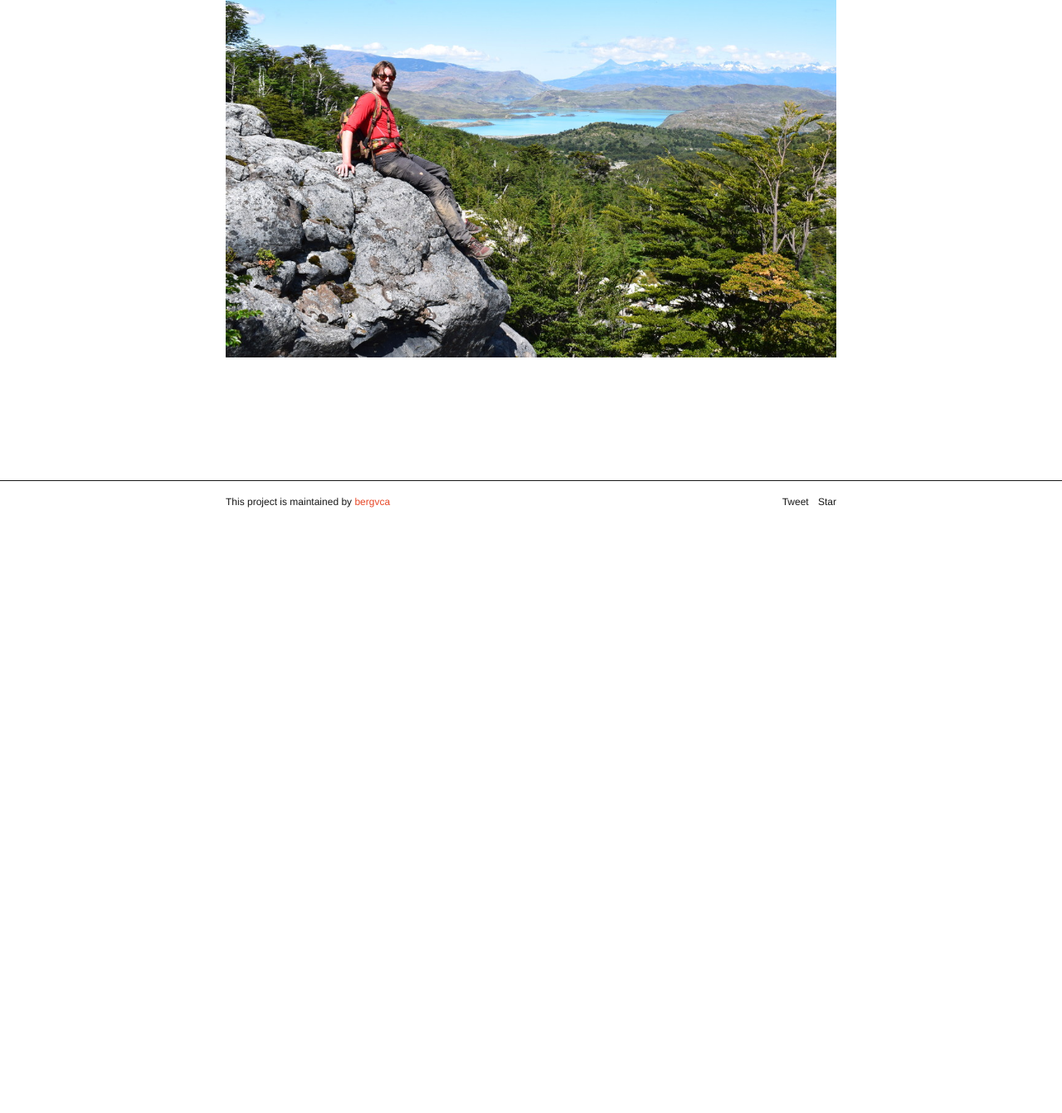
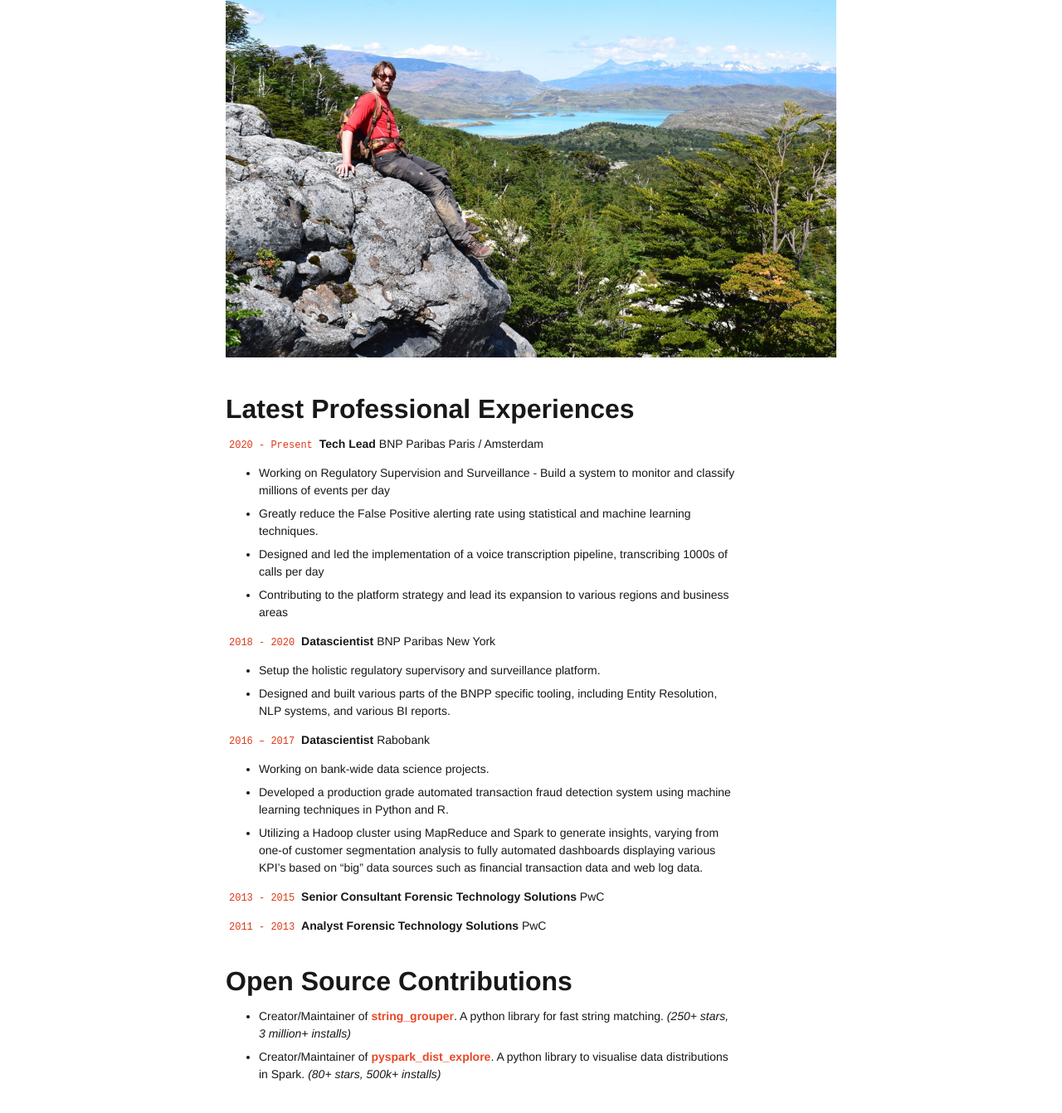
Before and after one commit to Bergvca/bergvca.github.io, a Jekyll site: the page built from about.md, in a window 1280 px wide and 1400 px high, scrolled down 527 px. Shown: the top 1342 px of the window at 83% size. Built offline with Jekyll 4.4.1, drawn with Linux system fonts in a browser that asks for light colours; comment, search, counter and statistics services are not loaded; before the commit the page ends 1157 px from its top, so only the background shows below that; some of the changed text lies outside the part shown.

```diff
--- a/about.md
+++ b/about.md
@@ -4,12 +4,45 @@ title: About
 permalink: /about/
 ---
 
-My name is Chris van den Berg. I'm a Full Stack Data Developer who loves to build stuff. This blog is created to share some of the ideas and side projects
-I've worked on.
-
+My name is Chris van den Berg. I'm a Full Stack Data Developer who loves to build stuff. I have 13 years of
+industrie experience as Tech lead, Data Scientist, Data engineer and Developer.
 
 <img src="/media/img/linkedinlog.png" alt="linkedimg">&nbsp;<a href="https://www.linkedin.com/in/chris-van-den-berg/">linkedin</a> &emsp; <img src="/media/img/github-logo.png" alt="gitimg">&nbsp;<a href="https://github.com/Bergvca">git</a> / <a href="https://gist.github.com/Bergvca">gist</a>
 
 
 
 <img src="/media/img/DSC_0155.JPG" alt="Me" style="size:auto;">
+
+## Latest Professional Experiences
+
+ `2020 - Present` **Tech Lead** BNP Paribas Paris / Amsterdam
+- Working on Regulatory Supervision and Surveillance - Build a system to monitor and classify millions of events per day
+- Greatly reduce the False Positive alerting rate using statistical and machine learning
+techniques.
+- Designed and led the implementation of a voice transcription pipeline, transcribing 1000s of calls per day
+- Contributing to the platform strategy and lead its expansion to various regions and
+business areas
+
+`2018 - 2020`  **Datascientist** BNP Paribas New York
+- Setup the holistic regulatory supervisory and surveillance platform.
+- Designed and built various parts of the BNPP specific tooling, including Entity Resolution, NLP systems, and various BI reports.
+
+`2016 – 2017`  **Datascientist** Rabobank
+
+- Working on bank-wide data science projects.
+- Developed a production grade automated transaction fraud detection system
+using machine learning techniques in Python and R.
+- Utilizing a Hadoop cluster using MapReduce and Spark to generate
+insights, varying from one-of customer segmentation analysis to fully automated dashboards displaying various KPI’s
+based on “big” data sources such as financial transaction data and web log data.
+
+`2013 - 2015`  **Senior Consultant Forensic Technology Solutions** PwC
+
+`2011 - 2013`  **Analyst Forensic Technology Solutions** PwC
+
+## Open Source Contributions
+
+* Creator/Maintainer of **[string_grouper](https://github.com/Bergvca/string_grouper)**. A python library for fast string matching.
+  *(250+ stars, 3 million+ installs)*
+* Creator/Maintainer of **[pyspark_dist_explore](https://github.com/Bergvca/pyspark_dist_explore)**. A python library
+to visualise data distributions in Spark. *(80+ stars, 500k+ installs)*
```
Also changed, not shown: 7 other files.
